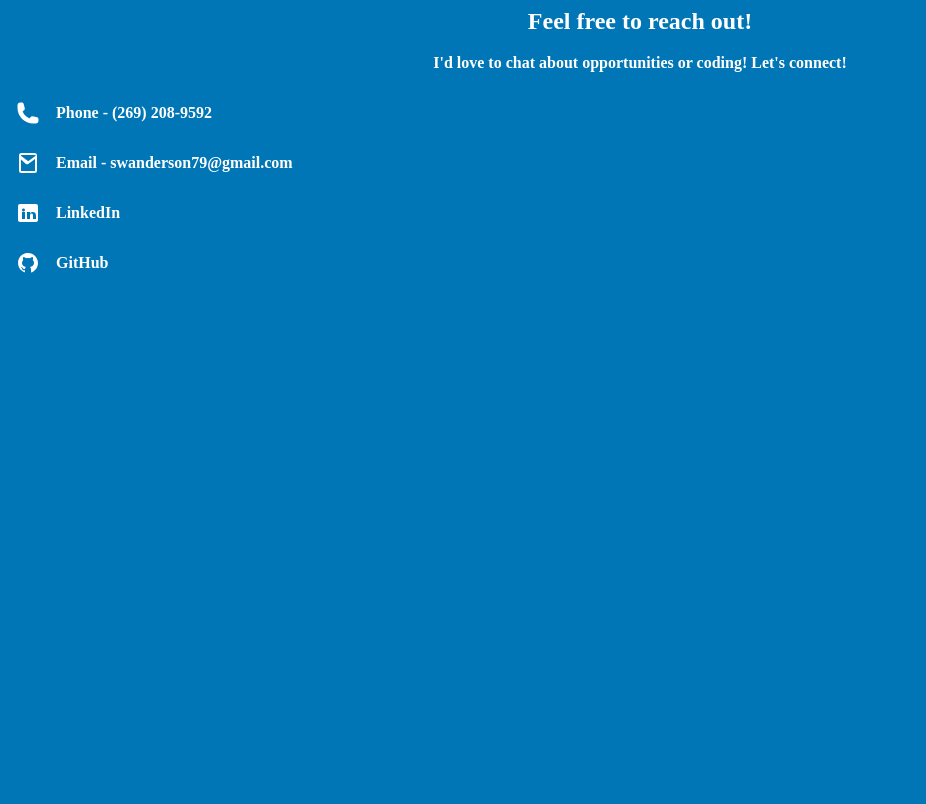
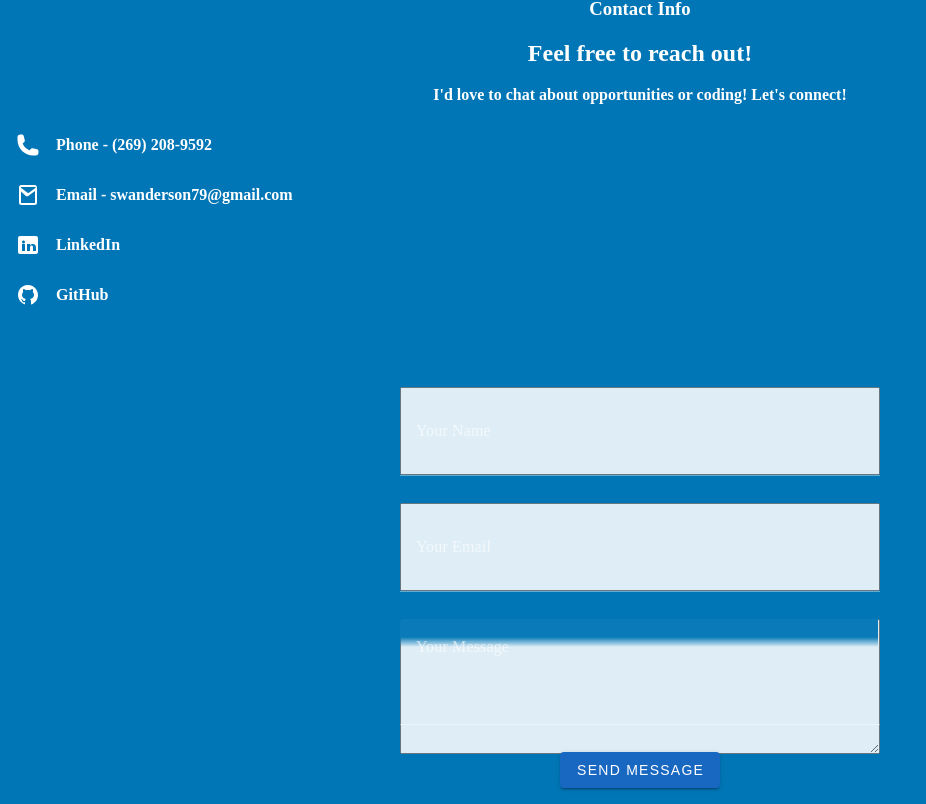
Before and after one commit to BukHwt/portfolio-project, a Vue app in the folder frontend/: page /contact in a window 1280 px wide. Shown: the part 285-1089 px from the top of the page, without its empty margins (0-926 px from the left). Before the commit the page ends 800 px from the top, so only its background shows below. Built offline with nearby package versions, Linux system fonts and the light colour scheme.

Commit message:
Adding UI Library for the contact form

```diff
--- a/frontend/package.json
+++ b/frontend/package.json
@@ -13,7 +13,8 @@
     "@vercel/speed-insights": "^1.2.0",
     "axios": "^1.7.9",
     "vue": "^3.5.13",
-    "vue-router": "^4.5.0"
+    "vue-router": "^4.5.0",
+    "vuetify": "^3.7.15"
   },
   "devDependencies": {
     "@testing-library/jest-dom": "^6.6.3",
--- /dev/null
+++ b/frontend/src/components/ContactForm.vue
@@ -0,0 +1,39 @@
+<script setup lang="ts">
+import { ref } from "vue";
+
+const form = ref({ name: "", email: "", message: "" });
+const submitForm = () => {
+  console.log("submit", form.value);
+};
+</script>
+
+<template>
+  <v-container id="contact-form">
+    <v-form @submit.prevent="submitForm">
+      <v-text-field
+        label="Your Name"
+        v-model="form.name"
+        required
+      ></v-text-field>
+      <v-text-field
+        label="Your Email"
+        v-model="form.email"
+        required
+      ></v-text-field>
+      <v-textarea
+        label="Your Message"
+        v-model="form.message"
+        required
+      ></v-textarea>
+      <v-btn type="submit" color="primary">Send Message</v-btn>
+    </v-form>
+  </v-container>
+</template>
+
+<style scoped>
+#contact-form {
+  max-width: 30em;
+  margin: auto;
+  padding: 1em;
+}
+</style>
--- a/frontend/src/main.ts
+++ b/frontend/src/main.ts
@@ -2,5 +2,13 @@ import { createApp } from "vue";
 import "./style.css";
 import App from "./App.vue";
 import router from "./routers";
+import { createVuetify } from "vuetify";
+import * as components from "vuetify/components";
+import * as directives from "vuetify/directives";
 
-createApp(App).use(router).mount("#app");
+const vuetify = createVuetify({
+  components,
+  directives,
+});
+
+createApp(App).use(router).use(vuetify).mount("#app");
--- a/frontend/src/views/Contact.vue
+++ b/frontend/src/views/Contact.vue
@@ -1,12 +1,13 @@
 <script setup lang="ts">
 import ContactTree from "../components/ContactTree.vue";
+import ContactForm from "../components/ContactForm.vue";
 </script>
 
 <template>
   <div id="contact" data-testId="contact" class="container">
     <h1>Contact Me Today!</h1>
     <ContactTree />
-    <div id="contact-form"></div>
+    <ContactForm />
   </div>
 </template>
 
@@ -14,7 +15,9 @@ import ContactTree from "../components/ContactTree.vue";
 #contact {
   display: flex;
   flex-direction: column;
+  align-items: center;
   padding-top: 2em;
+  gap: 2em;
 }
 #contact-info {
   padding-top: 3em;
```
Also changed, not shown: 1 other file (tests, documents, lock files or other folders).
